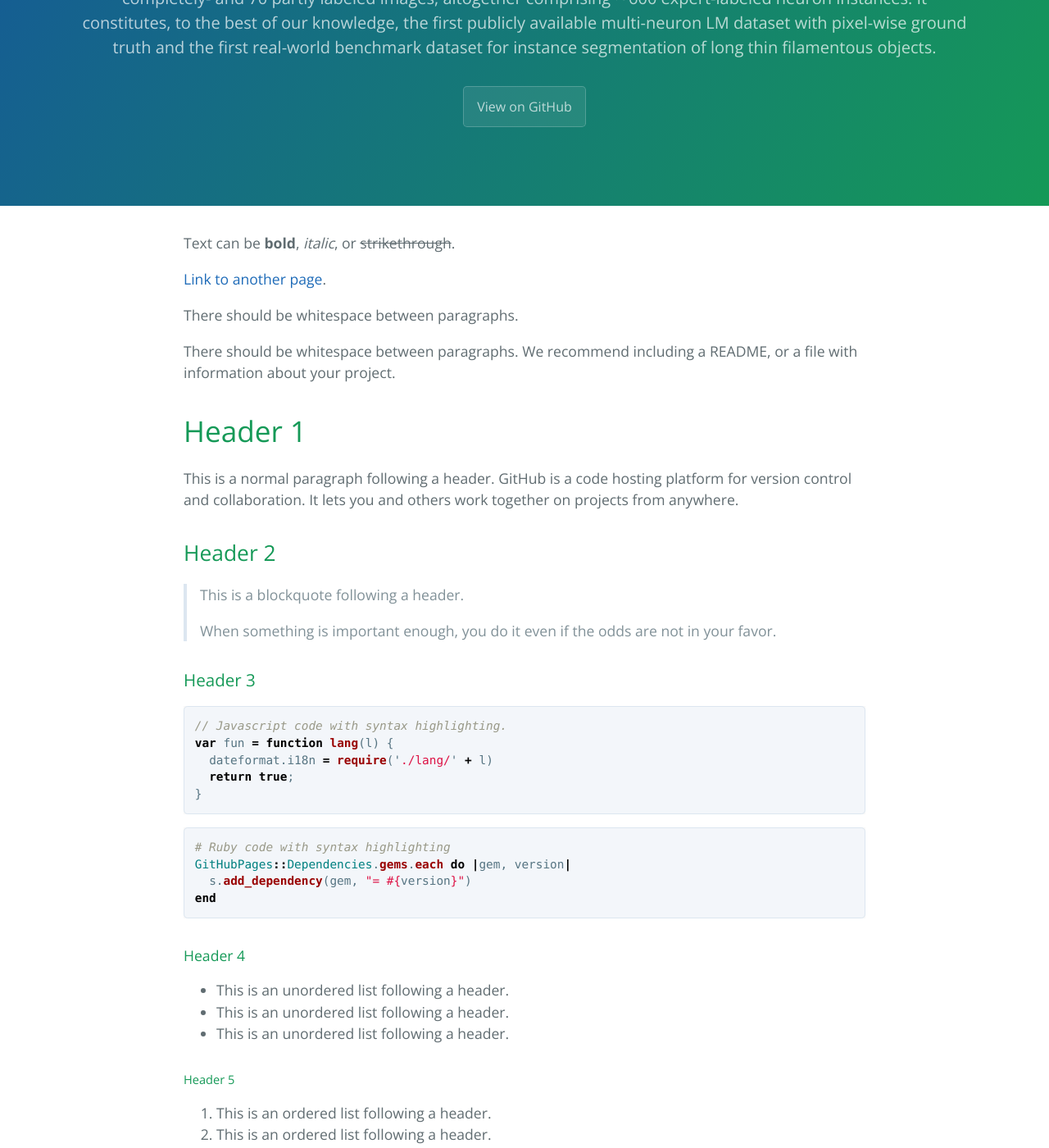
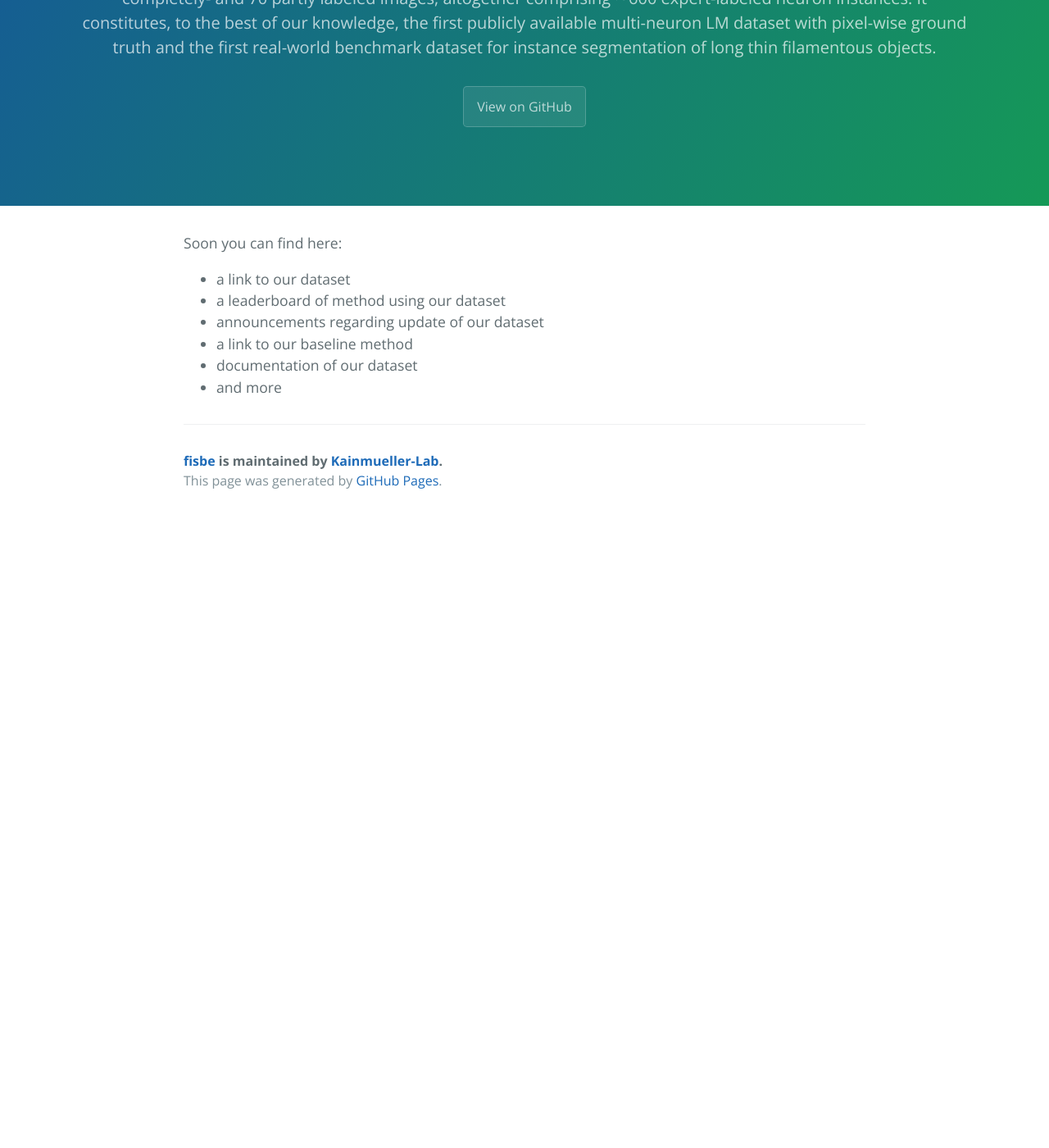
Before and after one commit to Kainmueller-Lab/fisbe, a Jekyll site: the page built from index.md, in a window 1280 px wide and 1400 px high, scrolled down 300 px. Shown: the whole window at 82% size. Built offline with Jekyll 4.4.1, drawn with Linux system fonts in a browser that asks for light colours; after the commit the page ends 930 px from its top, so only the background shows below that; some of the changed text lies outside the part shown.

Commit message:
remove default content, add list of todos

````diff
--- a/index.md
+++ b/index.md
@@ -2,122 +2,132 @@
 layout: default
 ---
 
-Text can be **bold**, _italic_, or ~~strikethrough~~.
+Soon you can find here:
 
-[Link to another page](./another-page.html).
-
-There should be whitespace between paragraphs.
-
-There should be whitespace between paragraphs. We recommend including a README, or a file with information about your project.
-
-# Header 1
-
-This is a normal paragraph following a header. GitHub is a code hosting platform for version control and collaboration. It lets you and others work together on projects from anywhere.
-
-## Header 2
-
-> This is a blockquote following a header.
->
-> When something is important enough, you do it even if the odds are not in your favor.
-
-### Header 3
-
-```js
-// Javascript code with syntax highlighting.
-var fun = function lang(l) {
-  dateformat.i18n = require('./lang/' + l)
-  return true;
-}
-```
-
-```ruby
-# Ruby code with syntax highlighting
-GitHubPages::Dependencies.gems.each do |gem, version|
-  s.add_dependency(gem, "= #{version}")
-end
-```
-
-#### Header 4
-
-*   This is an unordered list following a header.
-*   This is an unordered list following a header.
-*   This is an unordered list following a header.
-
-##### Header 5
-
-1.  This is an ordered list following a header.
-2.  This is an ordered list following a header.
-3.  This is an ordered list following a header.
-
-###### Header 6
-
-| head1        | head two          | three |
-|:-------------|:------------------|:------|
-| ok           | good swedish fish | nice  |
-| out of stock | good and plenty   | nice  |
-| ok           | good `oreos`      | hmm   |
-| ok           | good `zoute` drop | yumm  |
-
-### There's a horizontal rule below this.
-
-* * *
-
-### Here is an unordered list:
-
-*   Item foo
-*   Item bar
-*   Item baz
-*   Item zip
-
-### And an ordered list:
-
-1.  Item one
-1.  Item two
-1.  Item three
-1.  Item four
-
-### And a nested list:
-
-- level 1 item
-  - level 2 item
-  - level 2 item
-    - level 3 item
-    - level 3 item
-- level 1 item
-  - level 2 item
-  - level 2 item
-  - level 2 item
-- level 1 item
-  - level 2 item
-  - level 2 item
-- level 1 item
-
-### Small image
-
-![Octocat](https://github.githubassets.com/images/icons/emoji/octocat.png)
-
-### Large image
-
-![Branching](https://guides.github.com/activities/hello-world/branching.png)
+* a link to our dataset
+* a leaderboard of method using our dataset
+* announcements regarding update of our dataset
+* a link to our baseline method
+* documentation of our dataset
+* and more
 
 
-### Definition lists can be used with HTML syntax.
+<!-- Text can be **bold**, _italic_, or ~~strikethrough~~. -->
 
-<dl>
-<dt>Name</dt>
-<dd>Godzilla</dd>
-<dt>Born</dt>
-<dd>1952</dd>
-<dt>Birthplace</dt>
-<dd>Japan</dd>
-<dt>Color</dt>
-<dd>Green</dd>
-</dl>
+<!-- [Link to another page](./another-page.html). -->
 
-```
-Long, single-line code blocks should not wrap. They should horizontally scroll if they are too long. This line should be long enough to demonstrate this.
-```
+<!-- There should be whitespace between paragraphs. -->
 
-```
-The final element.
-```
+<!-- There should be whitespace between paragraphs. We recommend including a README, or a file with information about your project. -->
+
+<!-- # Header 1 -->
+
+<!-- This is a normal paragraph following a header. GitHub is a code hosting platform for version control and collaboration. It lets you and others work together on projects from anywhere. -->
+
+<!-- ## Header 2 -->
+
+<!-- > This is a blockquote following a header. -->
+<!-- > -->
+<!-- > When something is important enough, you do it even if the odds are not in your favor. -->
+
+<!-- ### Header 3 -->
+
+<!-- ```js -->
+<!-- // Javascript code with syntax highlighting. -->
+<!-- var fun = function lang(l) { -->
+<!--   dateformat.i18n = require('./lang/' + l) -->
+<!--   return true; -->
+<!-- } -->
+<!-- ``` -->
+
+<!-- ```ruby -->
+<!-- # Ruby code with syntax highlighting -->
+<!-- GitHubPages::Dependencies.gems.each do |gem, version| -->
+<!--   s.add_dependency(gem, "= #{version}") -->
+<!-- end -->
+<!-- ``` -->
+
+<!-- #### Header 4 -->
+
+<!-- *   This is an unordered list following a header. -->
+<!-- *   This is an unordered list following a header. -->
+<!-- *   This is an unordered list following a header. -->
+
+<!-- ##### Header 5 -->
+
+<!-- 1.  This is an ordered list following a header. -->
+<!-- 2.  This is an ordered list following a header. -->
+<!-- 3.  This is an ordered list following a header. -->
+
+<!-- ###### Header 6 -->
+
+<!-- | head1        | head two          | three | -->
+<!-- |:-------------|:------------------|:------| -->
+<!-- | ok           | good swedish fish | nice  | -->
+<!-- | out of stock | good and plenty   | nice  | -->
+<!-- | ok           | good `oreos`      | hmm   | -->
+<!-- | ok           | good `zoute` drop | yumm  | -->
+
+<!-- ### There's a horizontal rule below this. -->
+
+<!-- * * * -->
+
+<!-- ### Here is an unordered list: -->
+
+<!-- *   Item foo -->
+<!-- *   Item bar -->
+<!-- *   Item baz -->
+<!-- *   Item zip -->
+
+<!-- ### And an ordered list: -->
+
+<!-- 1.  Item one -->
+<!-- 1.  Item two -->
+<!-- 1.  Item three -->
+<!-- 1.  Item four -->
+
+<!-- ### And a nested list: -->
+
+<!-- - level 1 item -->
+<!--   - level 2 item -->
+<!--   - level 2 item -->
+<!--     - level 3 item -->
+<!--     - level 3 item -->
+<!-- - level 1 item -->
+<!--   - level 2 item -->
+<!--   - level 2 item -->
+<!--   - level 2 item -->
+<!-- - level 1 item -->
+<!--   - level 2 item -->
+<!--   - level 2 item -->
+<!-- - level 1 item -->
+
+<!-- ### Small image -->
+
+<!-- ![Octocat](https://github.githubassets.com/images/icons/emoji/octocat.png) -->
+
+<!-- ### Large image -->
+
+<!-- ![Branching](https://guides.github.com/activities/hello-world/branching.png) -->
+
+
+<!-- ### Definition lists can be used with HTML syntax. -->
+
+<!-- <dl> -->
+<!-- <dt>Name</dt> -->
+<!-- <dd>Godzilla</dd> -->
+<!-- <dt>Born</dt> -->
+<!-- <dd>1952</dd> -->
+<!-- <dt>Birthplace</dt> -->
+<!-- <dd>Japan</dd> -->
+<!-- <dt>Color</dt> -->
+<!-- <dd>Green</dd> -->
+<!-- </dl> -->
+
+<!-- ``` -->
+<!-- Long, single-line code blocks should not wrap. They should horizontally scroll if they are too long. This line should be long enough to demonstrate this. -->
+<!-- ``` -->
+
+<!-- ``` -->
+<!-- The final element. -->
+<!-- ``` -->
````
